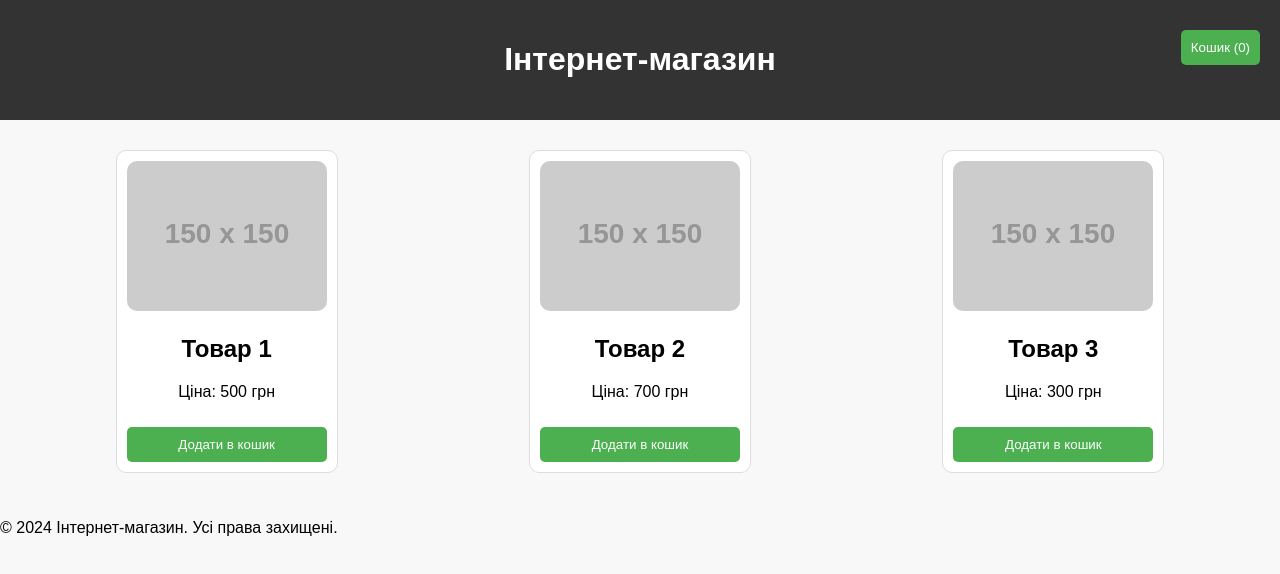
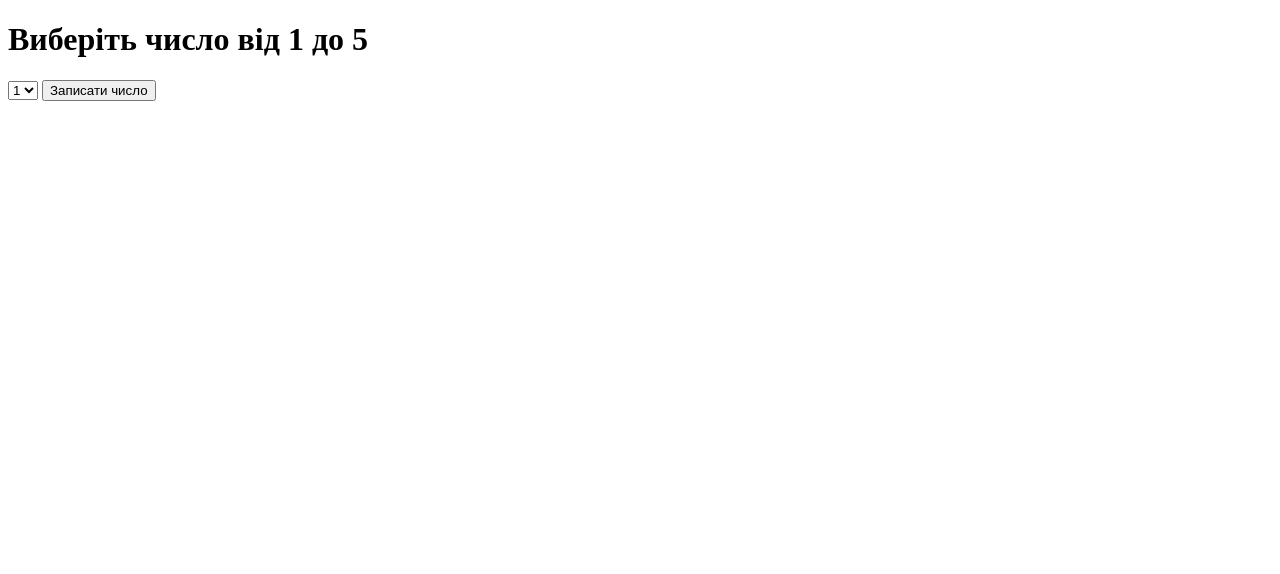
Before and after one commit to damir152013/test2, a plain HTML site: page index.html in a window 1280 px wide. Drawn offline with Linux system fonts and the light colour scheme; placeholder pictures from the web are drawn by us.

Commit message:
Update index.html

```diff
--- a/index.html
+++ b/index.html
@@ -1,153 +1,108 @@
 <!DOCTYPE html>
 <html lang="uk">
 <head>
-    <meta charset="UTF-8">
-    <meta name="viewport" content="width=device-width, initial-scale=1.0">
-    <title>Інтернет-магазин</title>
-    <style>
-        body {
-            font-family: Arial, sans-serif;
-            margin: 0;
-            padding: 0;
-            background-color: #f8f8f8;
-        }
+  <meta charset="UTF-8">
+  <meta name="viewport" content="width=device-width, initial-scale=1.0">
+  <title>Вгадай число</title>
+  <style>
+    .correct {
+      color: green;
+    }
+    .incorrect {
+      color: red;
+    }
+  </style>
+  <script>
+    let secretNumber;
 
-        header {
-            background-color: #333;
-            color: white;
-            padding: 20px;
-            text-align: center;
-        }
+    function setNumber() {
+      // Перевірка, чи вибрано число
+      secretNumber = parseInt(document.getElementById('userNumber').value);
+      if (isNaN(secretNumber)) {
+        alert('Будь ласка, виберіть число.');
+        return;
+      }
 
-        .cart {
-            position: absolute;
-            top: 20px;
-            right: 20px;
-        }
+      alert('Число записано! Тепер інша людина повинна вгадати його.');
+      document.getElementById('guessDiv').style.display = 'block'; // Показуємо форму для вгадування
+      document.getElementById('setDiv').style.display = 'none'; // Ховаємо форму для запису числа
+      document.getElementById('result').textContent = ''; // Очищаємо попередні результати
+      document.getElementById('result').className = ''; // Скидаємо стилі
+    }
 
-        main {
-            padding: 20px;
-        }
+    function guessNumber() {
+      let guess = parseInt(document.getElementById('guess').value);
+      let resultDiv = document.getElementById('result');
 
-        .products {
-            display: flex;
-            justify-content: space-around;
-            flex-wrap: wrap;
-        }
+      if (isNaN(guess)) {
+        resultDiv.textContent = 'Будь ласка, виберіть число для вгадування!';
+        resultDiv.className = 'incorrect';
+        return;
+      }
 
-        .product {
-            background-color: white;
-            border: 1px solid #ddd;
-            border-radius: 10px;
-            padding: 10px;
-            width: 200px;
-            text-align: center;
-            margin: 10px;
-        }
+      if (guess === secretNumber) {
+        resultDiv.textContent = 'Правильно! Число вгадано.';
+        resultDiv.className = 'correct';
+      } else {
+        resultDiv.textContent = 'Неправильно! Спробуйте ще раз.';
+        resultDiv.className = 'incorrect';
+      }
 
-        .product img {
-            width: 100%;
-            height: 150px;
-            object-fit: cover;
-            border-radius: 10px;
-        }
+      // Зробимо кнопки недоступними після першої спроби
+      document.getElementById('guess').disabled = true;
+      document.querySelector('button').disabled = true;
 
-        button {
-            background-color: #4CAF50;
-            color: white;
-            padding: 10px;
-            border: none;
-            border-radius: 5px;
-            cursor: pointer;
-            width: 100%;
-            margin-top: 10px;
-        }
+      // Показуємо кнопку для початку нової гри
+      document.getElementById('resetButton').style.display = 'block';
+    }
 
-        button:hover {
-            background-color: #45a049;
-        }
-    </style>
+    function resetGame() {
+      // Ховаємо кнопку "Спробувати знову"
+      document.getElementById('resetButton').style.display = 'none';
+
+      // Очищаємо введення та результат
+      document.getElementById('userNumber').value = '';
+      document.getElementById('guess').value = '';
+      document.getElementById('result').textContent = '';
+      document.getElementById('result').className = '';
+
+      // Відкриваємо поля для нової спроби
+      document.getElementById('guess').disabled = false;
+      document.querySelector('button').disabled = false;
+
+      // Показуємо форму для запису числа
+      document.getElementById('setDiv').style.display = 'block';
+      document.getElementById('guessDiv').style.display = 'none';
+    }
+  </script>
 </head>
 <body>
-    <header>
-        <h1>Інтернет-магазин</h1>
-        <div class="cart">
-            <button onclick="viewCart()">Кошик (0)</button>
-        </div>
-    </header>
+  <div id="setDiv">
+    <h1>Виберіть число від 1 до 5</h1>
+    <select id="userNumber" required>
+      <option value="1">1</option>
+      <option value="2">2</option>
+      <option value="3">3</option>
+      <option value="4">4</option>
+      <option value="5">5</option>
+    </select>
+    <button onclick="setNumber()">Записати число</button>
+  </div>
 
-    <main>
-        <section class="products">
-            <div class="product">
-                <img src="https://via.placeholder.com/150" alt="Товар 1">
-                <h2>Товар 1</h2>
-                <p>Ціна: 500 грн</p>
-                <button class="add-to-cart" data-product="Товар 1" data-price="500">Додати в кошик</button>
-            </div>
-            <div class="product">
-                <img src="https://via.placeholder.com/150" alt="Товар 2">
-                <h2>Товар 2</h2>
-                <p>Ціна: 700 грн</p>
-                <button class="add-to-cart" data-product="Товар 2" data-price="700">Додати в кошик</button>
-            </div>
-            <div class="product">
-                <img src="https://via.placeholder.com/150" alt="Товар 3">
-                <h2>Товар 3</h2>
-                <p>Ціна: 300 грн</p>
-                <button class="add-to-cart" data-product="Товар 3" data-price="300">Додати в кошик</button>
-            </div>
-            <!-- Додати більше товарів за потребою -->
-        </section>
-    </main>
+  <div id="guessDiv" style="display: none;">
+    <h1>Спробуйте вгадати число!</h1>
+    <select id="guess" required>
+      <option value="1">1</option>
+      <option value="2">2</option>
+      <option value="3">3</option>
+      <option value="4">4</option>
+      <option value="5">5</option>
+    </select>
+    <button onclick="guessNumber()">Вгадати</button>
+    <p id="result"></p>
+  </div>
 
-    <footer>
-        <p>&copy; 2024 Інтернет-магазин. Усі права захищені.</p>
-    </footer>
-
-    <script>
-        // Масив для зберігання товарів у кошику
-        let cart = [];
-
-        // Оновлення відображення кошика
-        function updateCart() {
-            const cartButton = document.querySelector('.cart button');
-            cartButton.textContent = Кошик (${cart.length});
-        }
-
-        // Додавання товару в кошик
-        function addToCart(productName, price) {
-            const product = { name: productName, price: parseFloat(price) };
-            cart.push(product);
-            alert(`${productName} додано в кошик!`);
-            updateCart();
-        }
-
-        // Перегляд вмісту кошика
-        function viewCart() {
-            if (cart.length === 0) {
-                alert("Ваш кошик порожній.");
-                return;
-            }
-
-            let cartDetails = "Ваш кошик:\n";
-            let total = 0;
-            cart.forEach(item => {
-                cartDetails += ${item.name} - ${item.price} грн\n;
-                total += item.price;
-            });
-
-            cartDetails += \nЗагальна сума: ${total} грн;
-            alert(cartDetails);
-        }
-
-        // Додавання події для кнопок додавання в кошик
-        document.querySelectorAll('.add-to-cart').forEach(button => {
-            button.addEventListener('click', () => {
-                const productName = button.getAttribute('data-product');
-                const price = button.getAttribute('data-price');
-                addToCart(productName, price);
-            });
-        });
-    </script>
+  <!-- Кнопка для початку нової гри -->
+  <button id="resetButton" onclick="resetGame()" style="display: none;">Спробувати знову</button>
 </body>
 </html>
```
